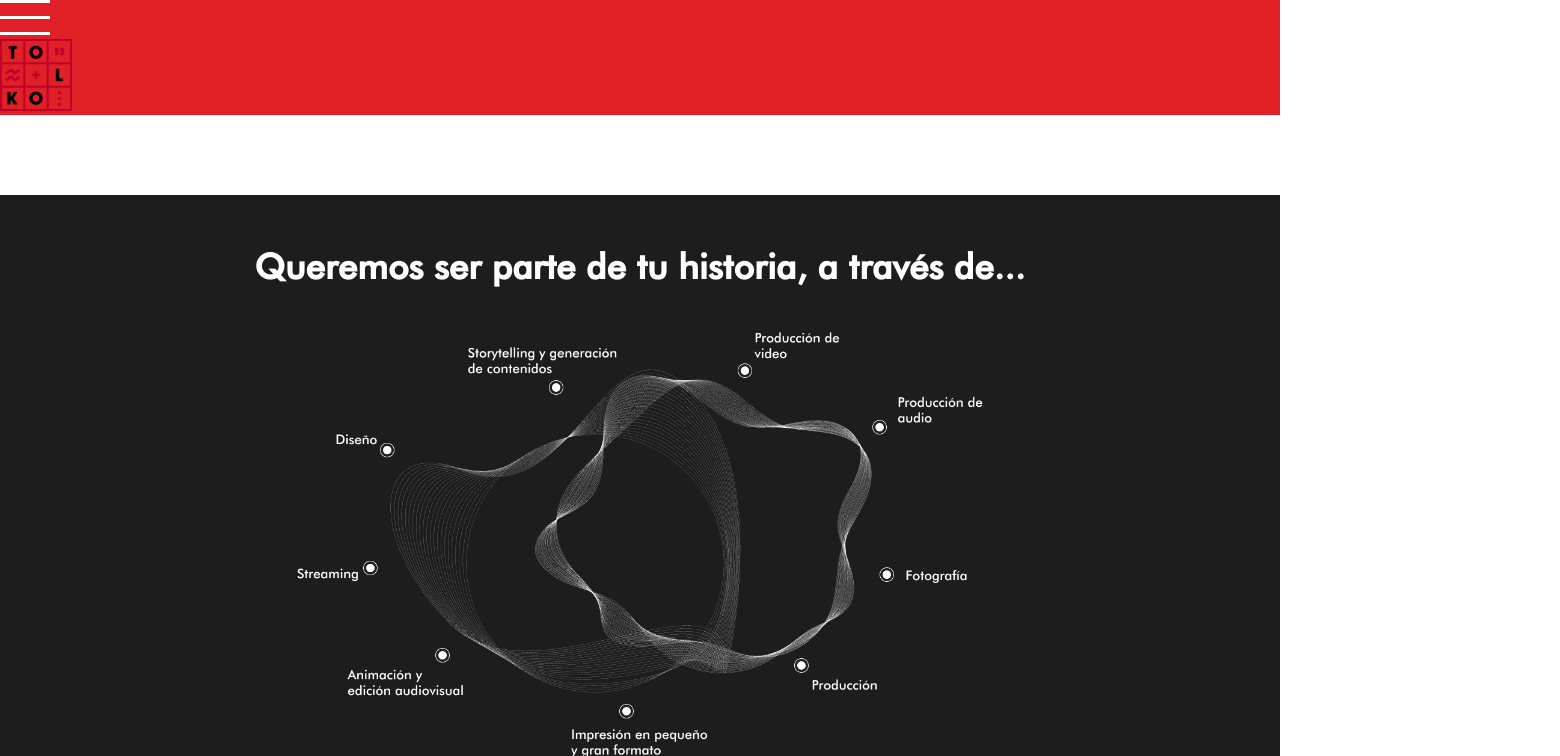
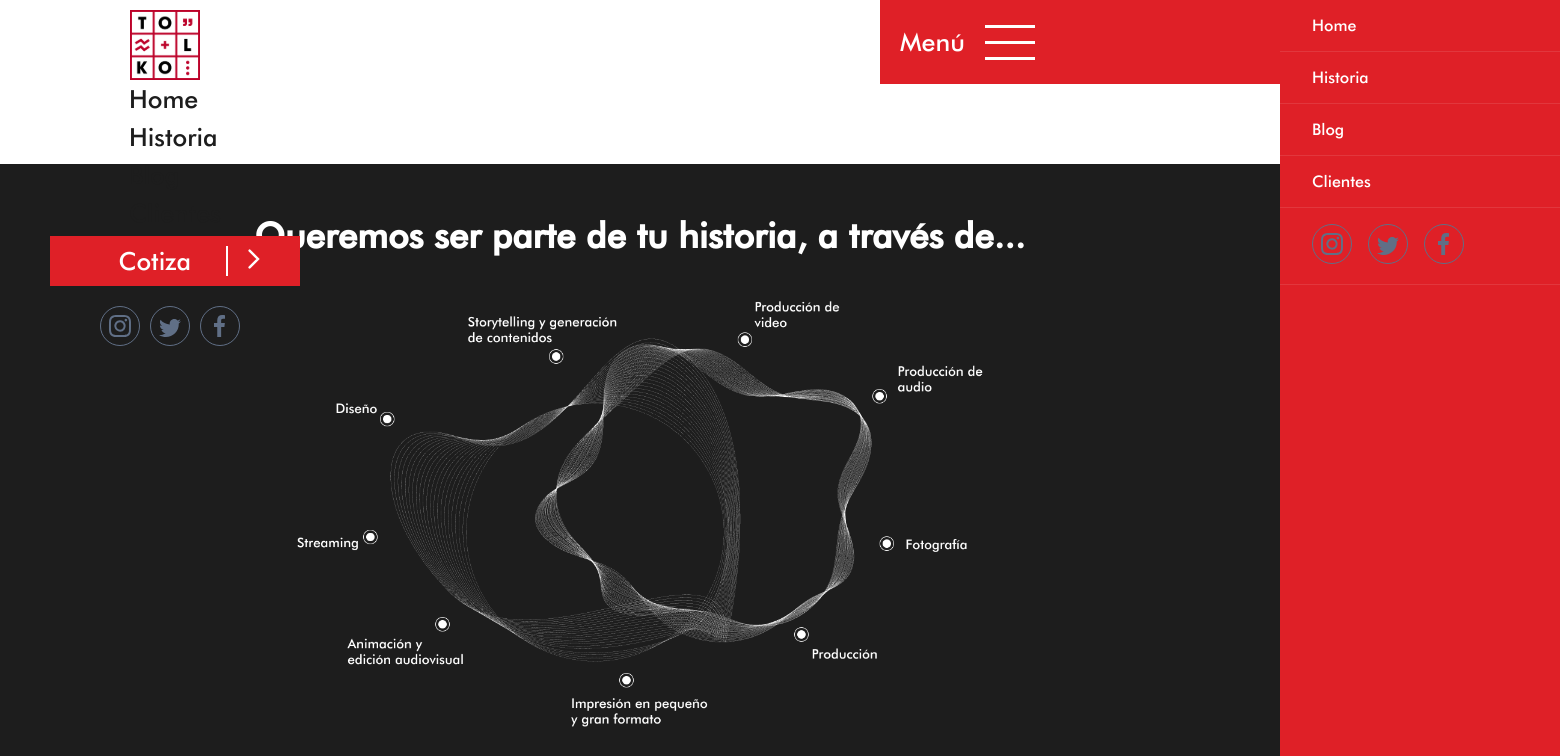
Before and after one commit to msandovalv2022/tolko, a React (Create React App) app: page / in a window 1280 px wide. Shown: the top 756 px of the page, 1560 px wide, since content can reach past the window. Built offline with nearby package versions, Linux system fonts and the light colour scheme.

Commit message:
Se le da estilo de tolko al Navbar

```diff
--- a/src/App.js
+++ b/src/App.js
@@ -31,6 +31,7 @@ function App() {
         <Toolbar openSidetoolbar={toggleSidetoolbar} />
         <Backdrop sideToolbar ={sidetoolbar} closeSidetoolbar={toggleSidetoolbar}/>
         <Sidetoolbar sideToolbar ={sidetoolbar}/>
+        <Sidebar/>
 
         <div className="spaceSection"></div>
 
--- a/src/components/sidetoolbar.jsx
+++ b/src/components/sidetoolbar.jsx
@@ -1,3 +1,10 @@
+//Components
+import { Link, LinkImg } from './links';
+
+//imgs
+import Instagram from '../assets/img/instagram.svg';
+import Twitter from '../assets/img/twitter.svg';
+import Facebook from '../assets/img/facebook.svg';
 const Sidetoolbar = ({sideToolbar}) =>{
     return(
         <div className={sideToolbar ? "sidetoolbar sidetoolbar--open" : "sidetoolbar"}>
@@ -5,6 +12,11 @@ const Sidetoolbar = ({sideToolbar}) =>{
             <li>Historia</li>
             <li>Blog</li>
             <li>Clientes</li>
+            <li className="sidetoolbar__social">
+                <LinkImg class="" link="#" img={Instagram}/>
+                <LinkImg class="" link="#" img={Twitter}/>
+                <LinkImg class="" link="#" img={Facebook}/>
+            </li>
         </div>
     )
 }
--- a/src/components/toolbar.jsx
+++ b/src/components/toolbar.jsx
@@ -6,10 +6,11 @@ import logoTolko from "../assets/img/logo_tolko.svg";
 const Toolbar = ({openSidetoolbar}) => {
   return (
     <div className="toolbar">
+      <div className="toolbar__logo"><LinkImg link="#" img={logoTolko} /></div>
       <div className="toolbar__burger" onClick={openSidetoolbar}>
+        <p className="whiteTx">Menú</p>
         <img src={burger} alt="" />
       </div>
-      <div className="toolbar__logo"><LinkImg link="#" img={logoTolko} /></div>
     </div>
   );
 };
--- a/src/styles/layout/_sidetoolbar.scss
+++ b/src/styles/layout/_sidetoolbar.scss
@@ -1,12 +1,13 @@
 .sidetoolbar{
     position: absolute;
-    background-color: #222f3e;
+    // background-color: #222f3e;
+    background-color: $red;
     color: #fff;
     top: 0;
-    left: 0;
+    right: 0;
     height: 100vh;
     width: 280px;
-    transform: translateX(-100%);
+    transform: translateX(100%);
     transition: all 0.4s;
     li{
         list-style: none;
--- a/src/styles/layout/_toolbar.scss
+++ b/src/styles/layout/_toolbar.scss
@@ -1,3 +1,24 @@
 .toolbar{
-  background-color: $red;
+  display: flex;
+  justify-content: space-between;
+  &__logo{
+    margin-top: 10px;
+    margin-left: 130px;
+    img{
+      height: 70px;
+    }
+  }
+  &__burger{
+    display: flex;
+    background-color: $red;
+    align-items: center;
+    justify-content: left;
+    width: 400px;
+    cursor: pointer;
+    p{
+      margin-right: 20px;
+      margin-left: 20px;
+      font-size: 25px;
+    }
+  }
 }
```
